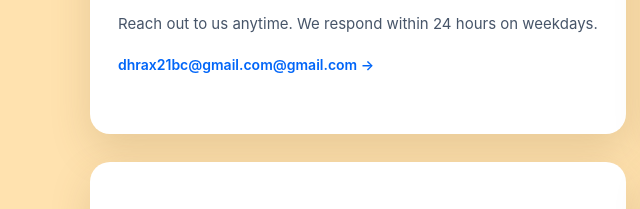
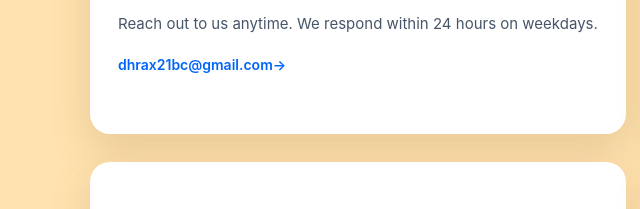
Before and after one commit to dhrax21/engibrief-notes-selling-platform, a plain HTML site: page pages/support.html in a window 1280 px wide. Shown: the part 501-710 px from the top of the page, 0-640 px from the left. Drawn offline with Linux system fonts and the light colour scheme; a script that the page names is missing.

Commit message:
Update support.html

```diff
--- a/pages/support.html
+++ b/pages/support.html
@@ -56,7 +56,7 @@
       <h3>Email Support</h3>
       <p>Reach out to us anytime. We respond within 24 hours on weekdays.</p>
       <a href="mailto:manksingh36@gmail.com" class="support-action">
-        dhrax21bc@gmail.com@gmail.com →
+        dhrax21bc@gmail.com→
       </a>
     </div>
 
```
